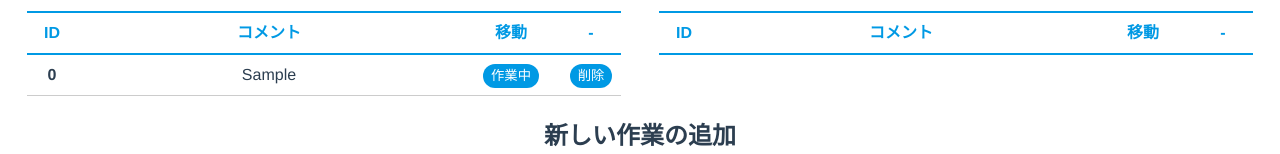
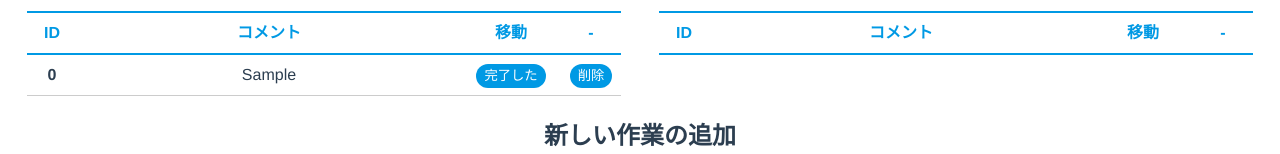
Before and after one commit to mb-c16h18n3scl31985/practice-vue, a Vue app: page / in a window 1280 px wide. Both pictures are taken after typing "Sample" into the empty fields and a click on the button "追加". Shown: the part 142-296 px from the top of the page. Built offline with nearby package versions, Linux system fonts and the light colour scheme.

Commit message:
Fix: 使用しないメソッドのコメントアウト

```diff
--- a/src/App.vue
+++ b/src/App.vue
@@ -26,7 +26,7 @@
                     <th scope="row">{{ item.id }}</th>
                     <td>{{ item.comment }}</td>
                     <td class="state">
-                        <button @click="doChangeState(item)">{{ labels[item.state] }}</button>
+                        <button @click="doChangeState(item)">完了した</button>
                     </td>
                     <td class="button">
                         <button @click.ctrl="doRemove(item)">削除</button>
@@ -52,7 +52,7 @@
                     <th scope="row">{{ item.id }}</th>
                     <td>{{ item.comment }}</td>
                     <td class="state">
-                        <button @click="doChangeState(item)">{{ labels[item.state] }}</button>
+                        <button @click="doChangeState(item)">まだ終わってない</button>
                     </td>
                     <td class="button">
                         <button @click.ctrl="doRemove(item)">削除</button>
@@ -147,20 +147,20 @@ export default {
     // データから別の新しいデータを作成する関数型のデータ
     // @see: https://jp.vuejs.org/v2/guide/computed.html
     computed: {
-        labels() {
-            return this.options.reduce(function (a, b) {
-                return Object.assign(a, {[b.value]: b.label})
-            }, {})
-            // キーから見つけやすいように、次のように加工したデータを作成
-            // {0: '作業中', 1: '完了', -1: 'すべて'}
-        },
-        computedTodos: function () {
-            // データ current が -1 ならすべて
-            // それ以外なら current と state が一致するものだけに絞り込む
-            return this.todos.filter(function (el) {
-                return this.current < 0 ? true : this.current === el.state
-            }, this)
-        },
+        // labels() {
+        //     return this.options.reduce(function (a, b) {
+        //         return Object.assign(a, {[b.value]: b.label})
+        //     }, {})
+        //     // キーから見つけやすいように、次のように加工したデータを作成
+        //     // {0: '作業中', 1: '完了', -1: 'すべて'}
+        // },
+        // computedTodos: function () {
+        //     // データ current が -1 ならすべて
+        //     // それ以外なら current と state が一致するものだけに絞り込む
+        //     return this.todos.filter(function (el) {
+        //         return this.current < 0 ? true : this.current === el.state
+        //     }, this)
+        // },
         computedWorkingTodos: function () {
             // 作業中のタスクを返却
             return this.todos.filter(function (el) {
```
